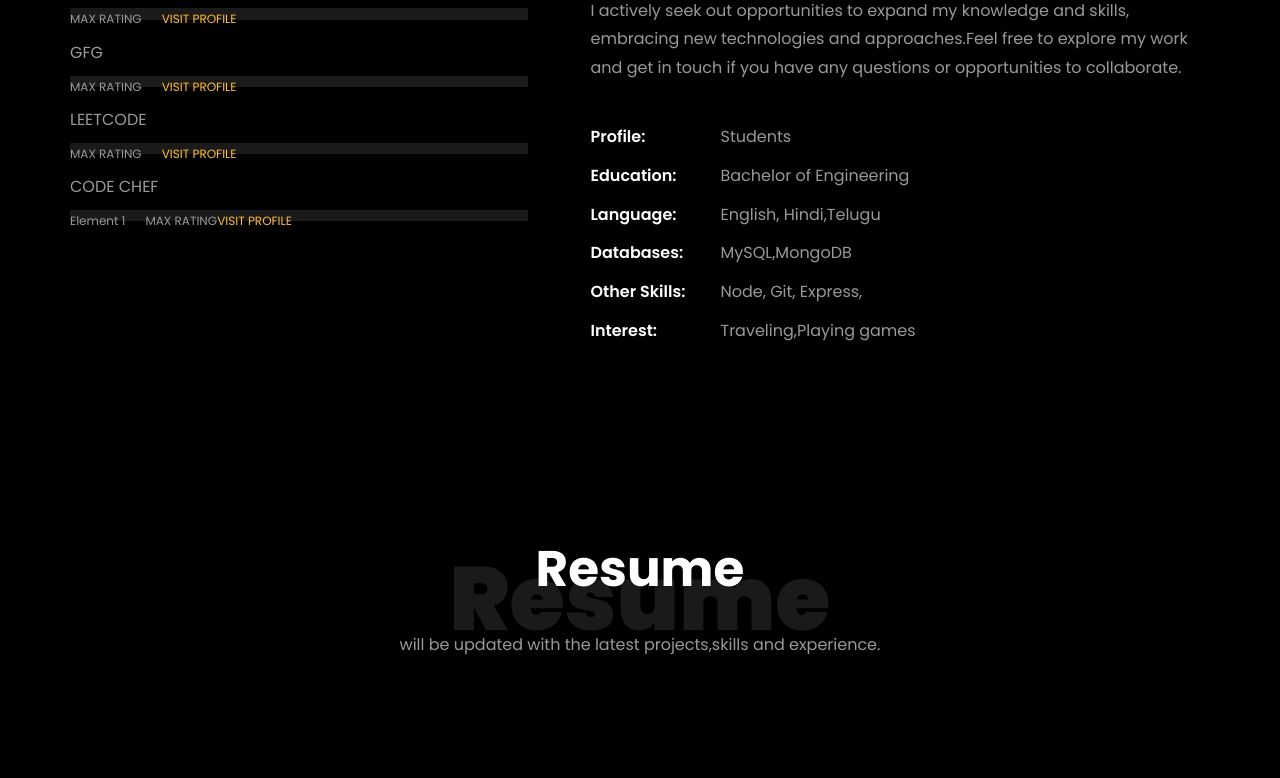
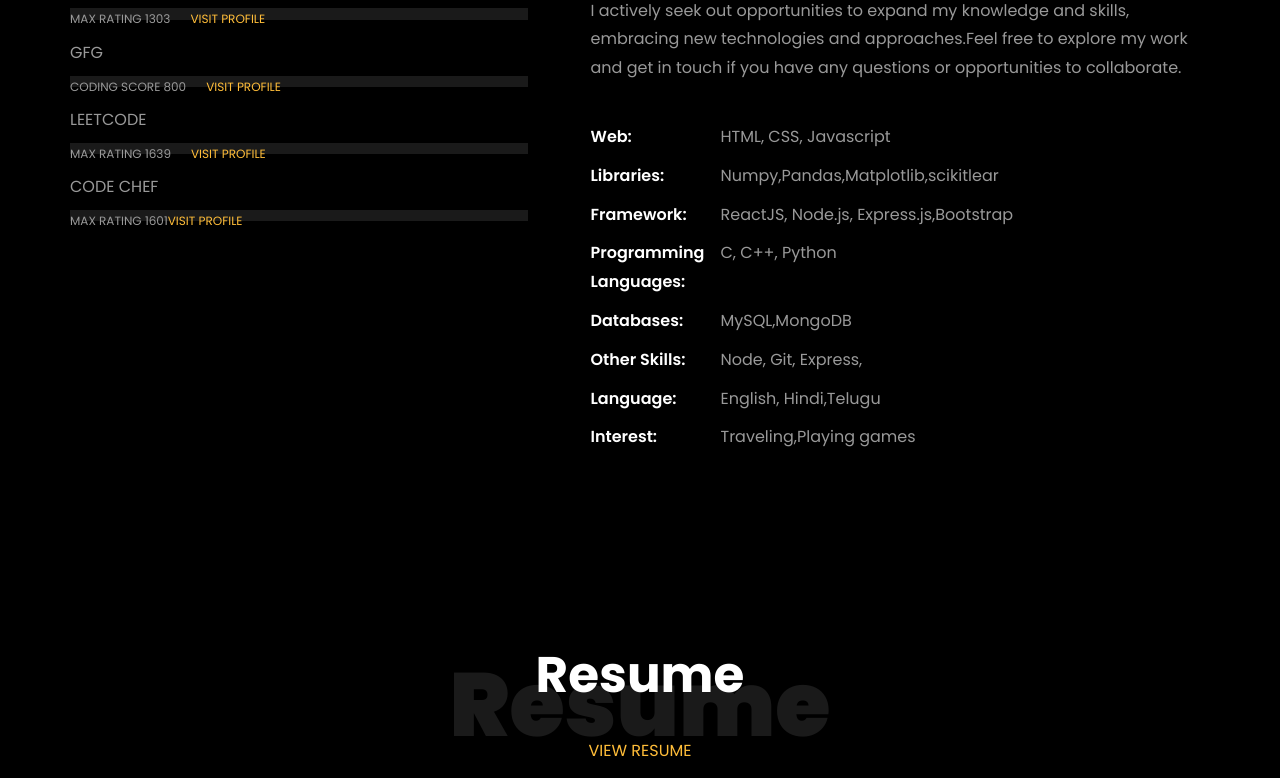
Before and after one commit to vakadamukesh/vakadamukesh.github.io, a plain HTML site: page index.html in a window 1280 px wide. Shown: the part 1166-1944 px from the top of the page. Drawn offline with Linux system fonts and the light colour scheme; files whose address does not match are found by name.

Commit message:
Update index.html

```diff
--- a/index.html
+++ b/index.html
@@ -229,26 +229,26 @@
 
 								<div class="skill-mf">
 									<p class="title-s">Profiles</p>
-									<span>CODEFORCES</span>
+								<span>CODEFORCES</span>
 									<div class="progress">
-										<div style="padding-right: 20px;">MAX RATING</div>
+										<div style="padding-right: 20px;">MAX RATING 1303</div>
 										<a href="https://codeforces.com/profile/vakadamukeshkumar">VISIT PROFILE</a>
 									</div>
 									<span>GFG</span>
 									<div class="progress">
-										<div style="padding-right: 20px;">MAX RATING</div>
+										<div style="padding-right: 20px;">CODING SCORE 800</div>
 										<a href="https://www.geeksforgeeks.org/user/mukeshkuma7rxi/">VISIT PROFILE</a>
 									</div>
 									<span>LEETCODE</span>
 									<div class="progress">
-										<div style="padding-right: 20px;">MAX RATING</div>
+										<div style="padding-right: 20px;">MAX RATING 1639</div>
 										<a href="https://leetcode.com/u/vakadamukeshkumar/">VISIT PROFILE</a>
 									</div>
 
 									<span>CODE CHEF</span>
 									<div class="progress">
-										<div style="padding-right: 20px;">Element 1</div>
-										<span>MAX RATING</span>
+										<!-- <div style="padding-right: 20px;">Element 1</div> -->
+										<span>MAX RATING  1601</span>
 										<a href="https://www.codechef.com/users/mukeshkumar_07">VISIT PROFILE</a>
 									</div>
 								</div>
@@ -273,13 +273,15 @@
 								to explore my work and get in touch if you have any questions or opportunities to collaborate.
 								</p>
 								<ul class="about-info mt-4 px-md-0 px-2">
-									<li class="d-flex"><span>Profile:</span> <span>Students</span></li>
-									<li
-									class="d-flex"><span>Education:</span> <span>Bachelor of Engineering</span></li>
-									<li class="d-flex"><span>Language:</span> <span>English, Hindi,Telugu</span></li>
+									<li class="d-flex"><span>Web:</span> <span>HTML, CSS, Javascript</span></li>
+									<li class="d-flex"><span>Libraries:</span> <span>Numpy,Pandas,Matplotlib,scikitlear</span></li>
+									<li class="d-flex"><span>Framework:</span> <span>ReactJS, Node.js, Express.js,Bootstrap</span></li>
+									<li class="d-flex"><span>Programming Languages:</span> <span>C, C++, Python</span></li>
 									<li class="d-flex"><span>Databases:</span> <span>MySQL,MongoDB</span></li>
 									<li class="d-flex"><span>Other Skills:</span> <span>Node, Git, Express,</span></li>
+									<li class="d-flex"><span>Language:</span> <span>English, Hindi,Telugu</span></li>
 									<li class="d-flex"><span>Interest:</span> <span>Traveling,Playing games</span></li>
+
 
 								</ul>
 							</div>
@@ -301,7 +303,7 @@
           <div class="col-md-10 heading-section text-center ftco-animate">
           	<h1 class="big big-2">Resume</h1>
             <h2 class="mb-4">Resume</h2>
-            <p>will be updated with the latest projects,skills and experience.</p>
+            <a href="https://drive.google.com/file/d/1A6O0CyeTWsCNPjA8sRPz5b8nF-sGqQv6/view?usp=drivesdk">VIEW RESUME</a>
           </div>
         </div>
 
@@ -380,6 +382,21 @@
               </div>
             </div>
           </div>
+         <div class="col-md-4 d-flex ftco-animate">
+			<div class="blog-entry justify-content-end">
+				<a href="https://github.com/vakadamukesh/Library-Management-System" class="block-20 zoom-effect"
+					style="background-image: url('images/proj_3.jpg');">
+				</a>
+				<div class="text mt-3 float-right d-block">
+
+					<h3 class="heading"><a href="https://github.com/vakadamukesh/Library-Management-System">Library management</a></h3>
+					<p>Designed and implemented a library database with tables for
+					branches, employees, members, books, and transactions with
+					with complex relationships and constraints.
+					</p>
+				</div>
+			</div>
+		</div>
 
     </section>
 
```
